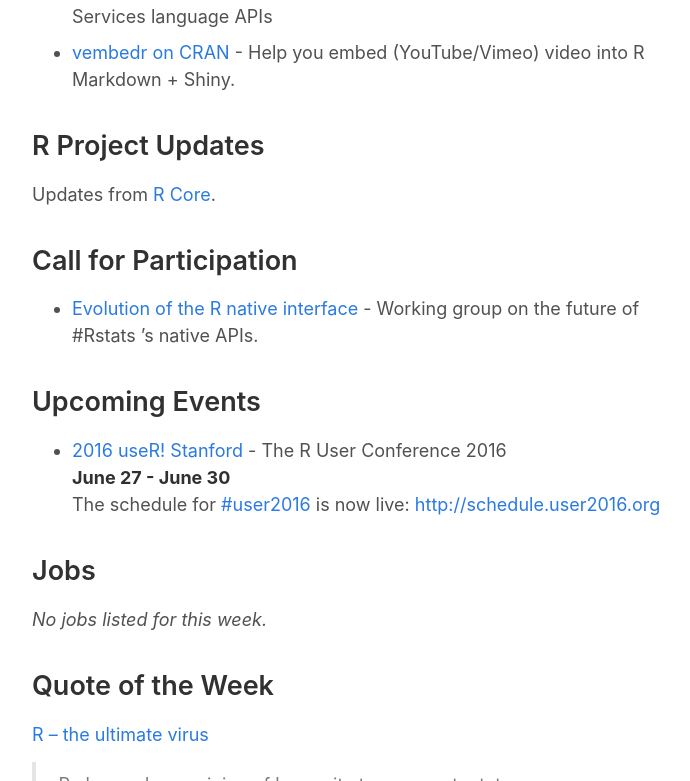
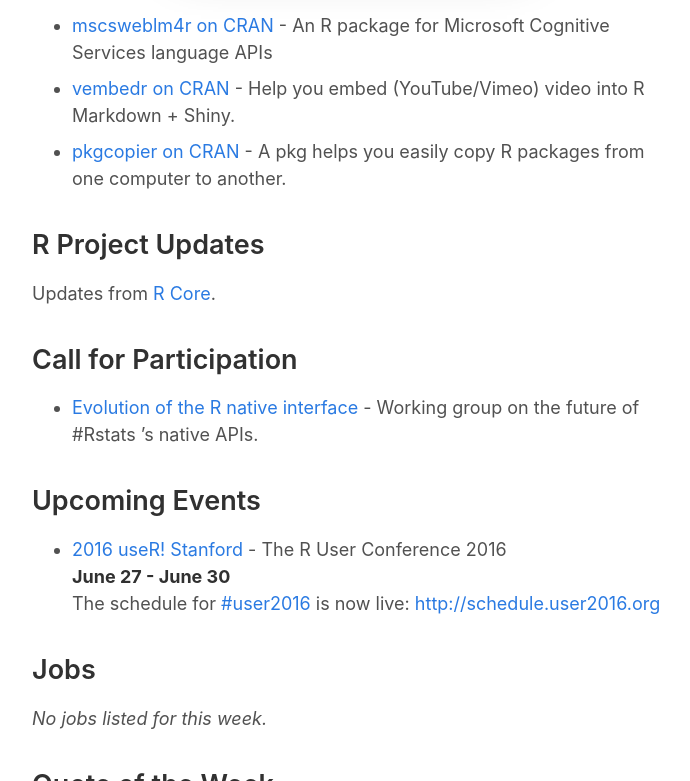
Before and after one commit to rweekly/rweekly.org, a Jekyll site: the page built from draft.md, in a window 1280 px wide and 900 px high, scrolled down 4335 px, cut to the strip 119-900 px from the top of the window. Shown: the whole strip, without its empty margins (293-983 px from the left). Built offline with Jekyll 4.4.1, drawn with Linux system fonts in a browser that asks for light colours; some of the changed text lies outside the part shown.

Commit message:
Add: 2016-06-06 more posts

```diff
--- a/draft.md
+++ b/draft.md
@@ -42,6 +42,8 @@
 + [Getting Started with R and Google Analytics](http://www.lunametrics.com/blog/2016/06/02/getting-started-r-google-analytics/)
 
 + [lme4 convergence warnings: troubleshooting](https://rstudio-pubs-static.s3.amazonaws.com/33653_57fc7b8e5d484c909b615d8633c01d51.html)
+
++ [Introduction to R in IBM SPSS Modeler: A guide for SPSS Users](https://developer.ibm.com/predictiveanalytics/2016/06/01/introduction-to-r-in-ibm-spss-modeler-a-guide-for-spss-users/)
 
 #### R in Real World
 
@@ -96,6 +98,8 @@
 
 + [vembedr on CRAN](https://cran.rstudio.com/web/packages/vembedr/vignettes/embed.html) - Help you embed (YouTube/Vimeo) video into R Markdown + Shiny.
 
++ [pkgcopier on CRAN](https://github.com/haozhu233/pkgcopier) - A pkg helps you easily copy R packages from one computer to another.
+
 ## R Project Updates
 
 Updates from [R Core](http://developer.r-project.org/blosxom.cgi/R-devel/NEWS).
```
